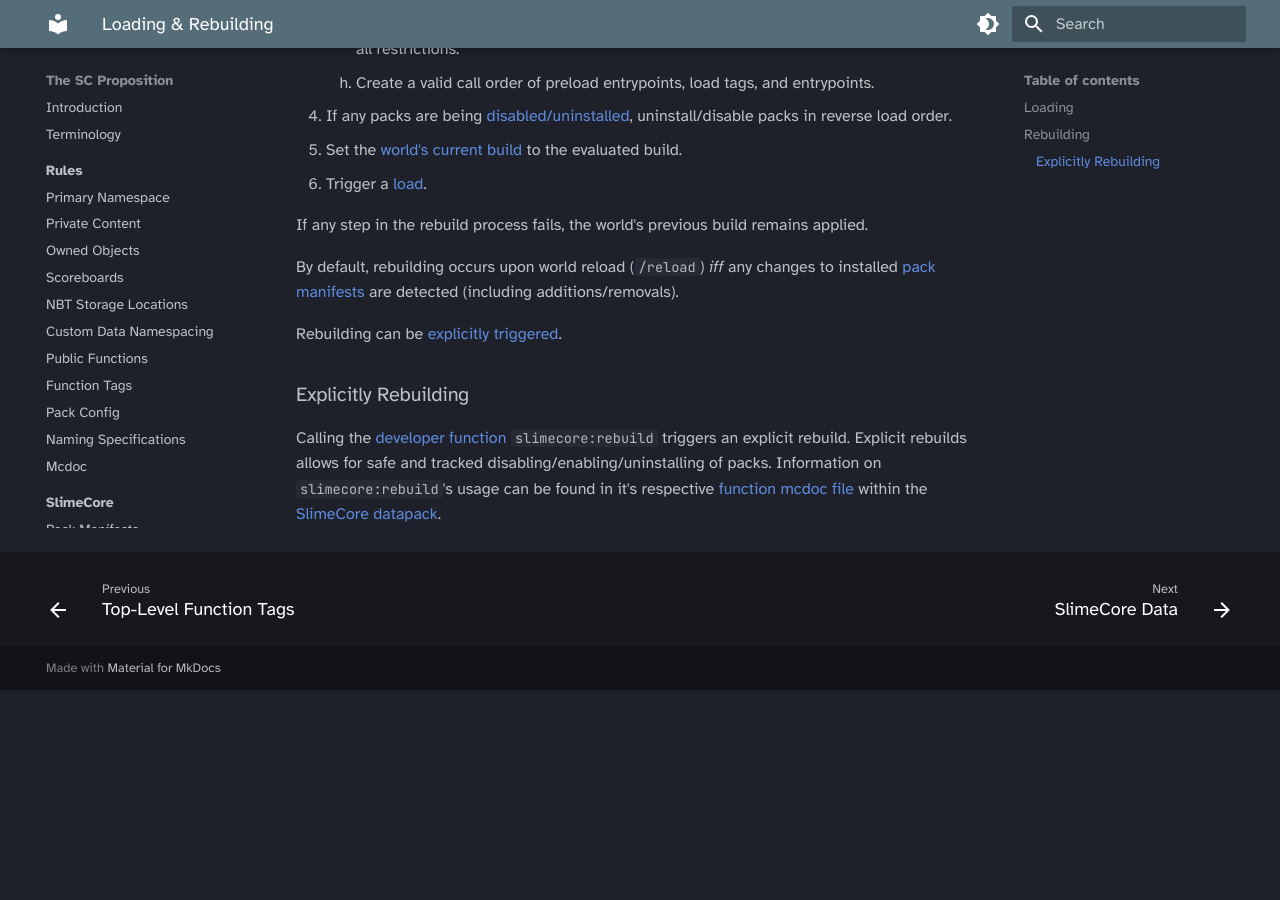
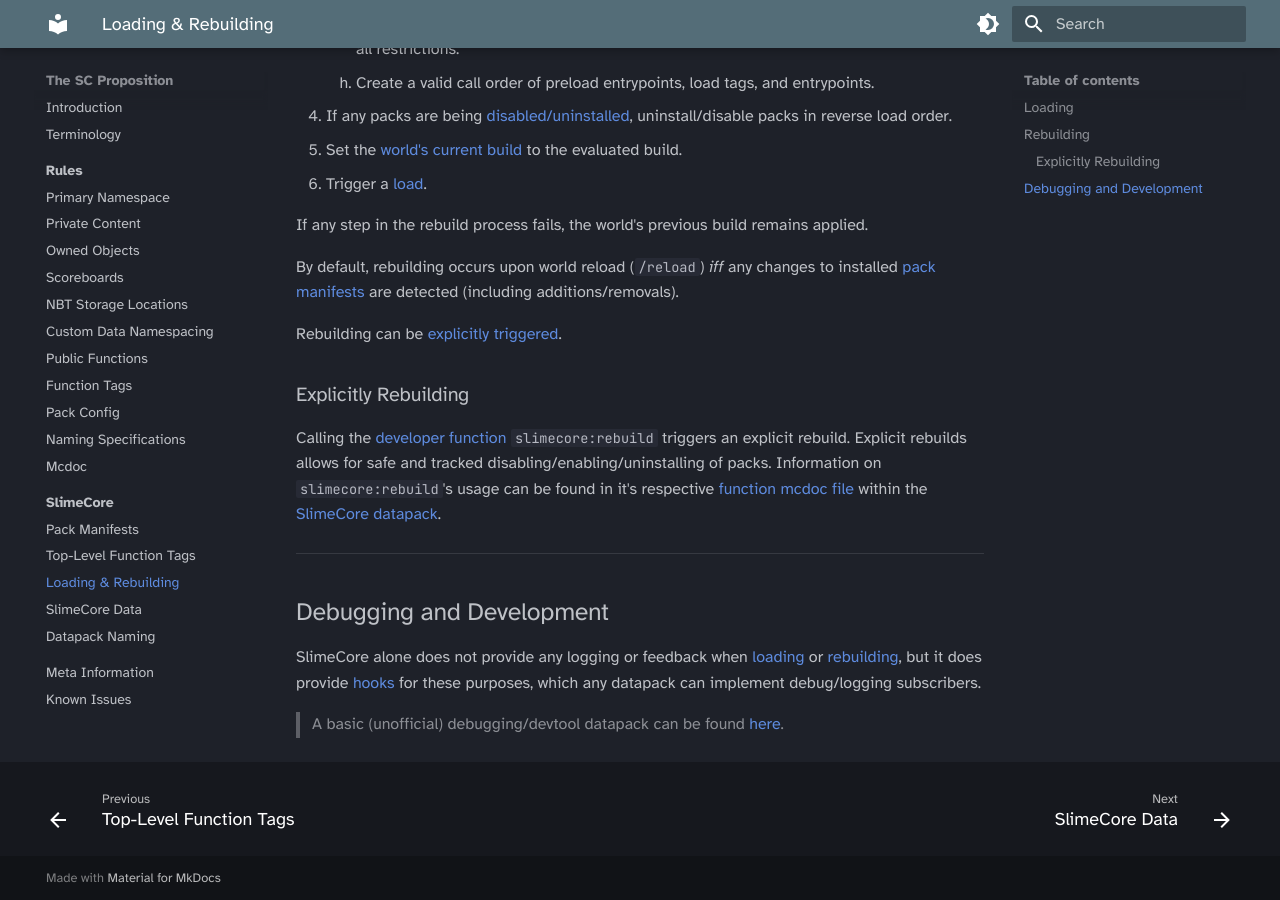
Before and after one commit to sixslimemc/sc-proposition, an MkDocs documentation site: the page built from docs/slimecore/rebuilding.md, in a window 1280 px wide and 900 px high, scrolled down 1138 px. Built offline with MkDocs 1.6.1 and Material for MkDocs 9.7.7, drawn with Linux system fonts in a browser that asks for light colours; before the commit the page ends 1828 px from its top, so only the background shows below that.

Commit message:
meta info

```diff
--- a/docs/slimecore/rebuilding.md
+++ b/docs/slimecore/rebuilding.md
@@ -44,3 +44,11 @@
 ### Explicitly Rebuilding
 
 Calling the [developer function](../rules/functions.md#developer-functions) `slimecore:rebuild` triggers an explicit rebuild. Explicit rebuilds allows for safe and tracked disabling/enabling/uninstalling of packs. Information on `slimecore:rebuild`'s usage can be found in it's respective [function mcdoc file](../rules/mcdoc.md#function) within the [SlimeCore datapack](./index.md).
+
+---
+
+## Debugging and Development
+
+SlimeCore alone does not provide any logging or feedback when [loading](#loading) or [rebuilding](#rebuilding), but it does provide [hooks](../rules/function_tags.md#hooks) for these purposes, which any datapack can implement debug/logging subscribers.
+
+> A basic (unofficial) debugging/devtool datapack can be found [here](https://github.com/sixslimemc/scdev).
--- a/mkdocs.yml
+++ b/mkdocs.yml
@@ -47,4 +47,5 @@
     - Loading & Rebuilding: slimecore/rebuilding.md
     - SlimeCore Data: slimecore/data.md
     - Datapack Naming: slimecore/datapack_names.md
+  - Meta Information: meta_info.md
   - Known Issues: issues.md
```
Also changed, not shown: docs/meta_info.md (added, +32 -0 lines), docs/slimecore/manifest.md (+1 -1 lines), docs/terminology.md (+2 -0 lines).
